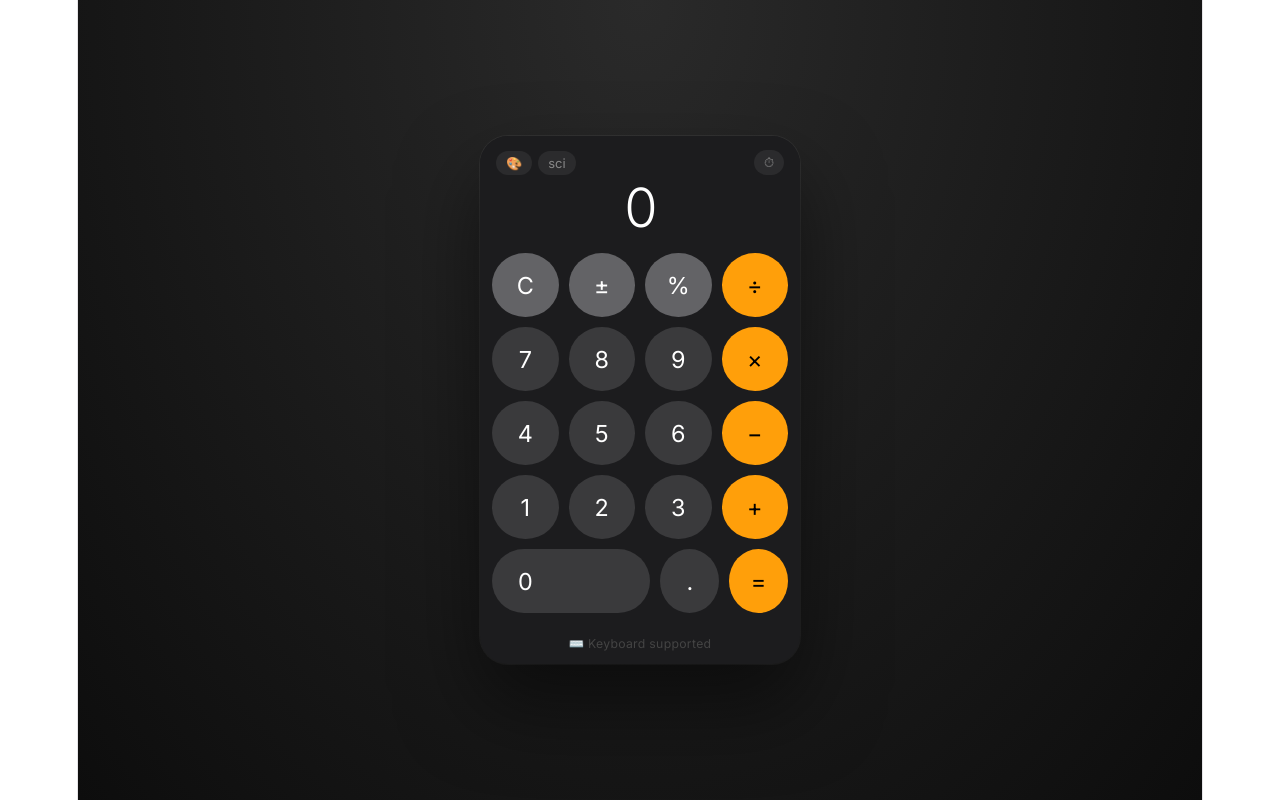
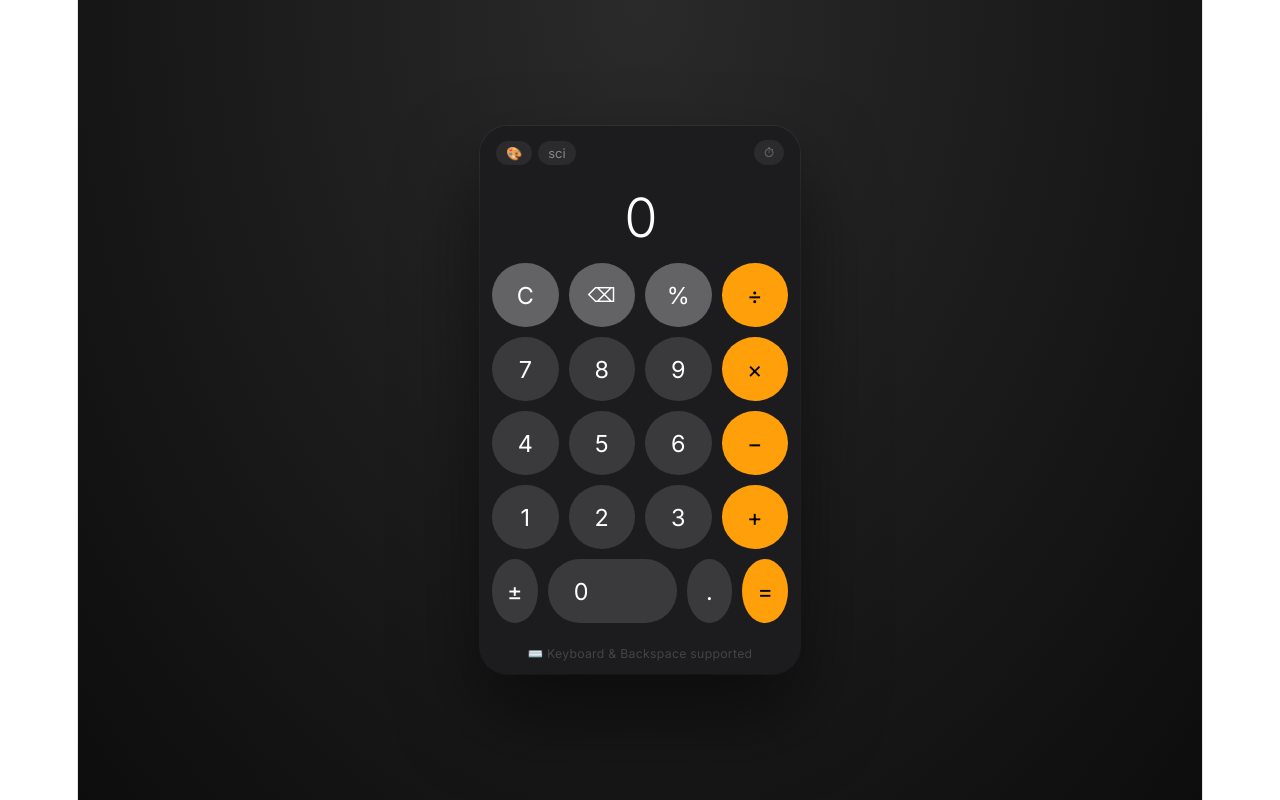
Before and after one commit to pujanrasaili/calculator, a React (Vite) app: page / in a window 1280 px wide. Built offline with nearby package versions, Linux system fonts and the light colour scheme.

Commit message:
Add backspace button, expression display & improved scientific mode

```diff
--- a/src/App.css
+++ b/src/App.css
@@ -98,3 +98,14 @@ body { min-height: 100vh; font-family: 'Inter', sans-serif; }
   text-align: center; padding: 6px; font-size: 0.68rem;
   color: var(--hint); letter-spacing: 0.3px;
 }
+.expression {
+  font-size: 0.85rem;
+  color: var(--muted);
+  text-align: right;
+  min-height: 18px;
+  margin-bottom: 2px;
+}
+
+.btn.backspace {
+  font-size: 1.1rem;
+}
--- a/src/App.jsx
+++ b/src/App.jsx
@@ -2,11 +2,11 @@ import { useState, useEffect } from "react";
 import "./App.css";
 
 const basicButtons = [
-  ["C", "±", "%", "÷"],
+  ["C", "⌫", "%", "÷"],
   ["7", "8", "9", "×"],
   ["4", "5", "6", "−"],
   ["1", "2", "3", "+"],
-  ["0", ".", "="],
+  ["±", "0", ".", "="],
 ];
 
 const sciButtons = [
@@ -26,6 +26,7 @@ export default function App() {
   const [showHistory, setShowHistory] = useState(false);
   const [showSci, setShowSci] = useState(false);
   const [theme, setTheme] = useState("dark");
+  const [expression, setExpression] = useState("");
 
   const calculate = (a, b, operator) => {
     switch (operator) {
@@ -39,24 +40,63 @@ export default function App() {
   };
 
   const handleBtn = (val) => {
-    if (val === "C") { setDisplay("0"); setPrev(null); setOp(null); setFresh(true); return; }
+    if (val === "C") {
+      setDisplay("0"); setPrev(null); setOp(null); setFresh(true); setExpression(""); return;
+    }
+    if (val === "⌫") {
+      if (fresh) return;
+      setDisplay((d) => d.length > 1 ? d.slice(0, -1) : "0");
+      return;
+    }
     if (val === "±") { setDisplay((d) => String(parseFloat(d) * -1)); return; }
     if (val === "%") { setDisplay((d) => String(parseFloat(d) / 100)); return; }
-    if (val === "π") { setDisplay(String(Math.PI)); setFresh(true); return; }
-    if (val === "e") { setDisplay(String(Math.E)); setFresh(true); return; }
-    if (val === "x²") { setDisplay((d) => String(parseFloat(d) ** 2)); setFresh(true); return; }
-    if (val === "√") { setDisplay((d) => String(Math.sqrt(parseFloat(d)))); setFresh(true); return; }
-    if (val === "sin") { setDisplay((d) => String(parseFloat(Math.sin(parseFloat(d) * Math.PI / 180).toFixed(10)))); setFresh(true); return; }
-    if (val === "cos") { setDisplay((d) => String(parseFloat(Math.cos(parseFloat(d) * Math.PI / 180).toFixed(10)))); setFresh(true); return; }
-    if (val === "tan") { setDisplay((d) => String(parseFloat(Math.tan(parseFloat(d) * Math.PI / 180).toFixed(10)))); setFresh(true); return; }
-    if (val === "log") { setDisplay((d) => String(parseFloat(Math.log10(parseFloat(d)).toFixed(10)))); setFresh(true); return; }
-    if (val === "ln") { setDisplay((d) => String(parseFloat(Math.log(parseFloat(d)).toFixed(10)))); setFresh(true); return; }
-    if (["÷", "×", "−", "+", "xʸ"].includes(val)) { setPrev(parseFloat(display)); setOp(val); setFresh(true); return; }
+    if (val === "π") { setDisplay(String(Math.PI.toFixed(8))); setFresh(true); return; }
+    if (val === "e") { setDisplay(String(Math.E.toFixed(8))); setFresh(true); return; }
+    if (val === "x²") {
+      const r = parseFloat(display) ** 2;
+      setHistory((h) => [`${display}² = ${r}`, ...h].slice(0, 20));
+      setDisplay(String(r)); setFresh(true); return;
+    }
+    if (val === "√") {
+      const r = parseFloat(Math.sqrt(parseFloat(display)).toFixed(10));
+      setHistory((h) => [`√${display} = ${r}`, ...h].slice(0, 20));
+      setDisplay(String(r)); setFresh(true); return;
+    }
+    if (val === "sin") {
+      const r = parseFloat(Math.sin(parseFloat(display) * Math.PI / 180).toFixed(10));
+      setHistory((h) => [`sin(${display}°) = ${r}`, ...h].slice(0, 20));
+      setDisplay(String(r)); setFresh(true); return;
+    }
+    if (val === "cos") {
+      const r = parseFloat(Math.cos(parseFloat(display) * Math.PI / 180).toFixed(10));
+      setHistory((h) => [`cos(${display}°) = ${r}`, ...h].slice(0, 20));
+      setDisplay(String(r)); setFresh(true); return;
+    }
+    if (val === "tan") {
+      const r = parseFloat(Math.tan(parseFloat(display) * Math.PI / 180).toFixed(10));
+      setHistory((h) => [`tan(${display}°) = ${r}`, ...h].slice(0, 20));
+      setDisplay(String(r)); setFresh(true); return;
+    }
+    if (val === "log") {
+      const r = parseFloat(Math.log10(parseFloat(display)).toFixed(10));
+      setHistory((h) => [`log(${display}) = ${r}`, ...h].slice(0, 20));
+      setDisplay(String(r)); setFresh(true); return;
+    }
+    if (val === "ln") {
+      const r = parseFloat(Math.log(parseFloat(display)).toFixed(10));
+      setHistory((h) => [`ln(${display}) = ${r}`, ...h].slice(0, 20));
+      setDisplay(String(r)); setFresh(true); return;
+    }
+    if (["÷", "×", "−", "+", "xʸ"].includes(val)) {
+      setExpression(`${display} ${val}`);
+      setPrev(parseFloat(display)); setOp(val); setFresh(true); return;
+    }
     if (val === "=") {
       if (op && prev !== null) {
         const result = calculate(prev, parseFloat(display), op);
         const entry = `${prev} ${op} ${display} = ${parseFloat(result.toFixed(10))}`;
         setHistory((h) => [entry, ...h].slice(0, 20));
+        setExpression("");
         setDisplay(String(parseFloat(result.toFixed(10))));
         setPrev(null); setOp(null); setFresh(true);
       }
@@ -71,11 +111,12 @@ export default function App() {
     else setDisplay((d) => (d === "0" ? val : d + val));
   };
 
-  // Keyboard support
   useEffect(() => {
     const keyMap = {
-      "0":"0","1":"1","2":"2","3":"3","4":"4","5":"5","6":"6","7":"7","8":"8","9":"9",
-      ".":".", "+":"+", "-":"−", "*":"×", "/":"÷", "Enter":"=", "Escape":"C", "Backspace":"C", "%":"%"
+      "0":"0","1":"1","2":"2","3":"3","4":"4","5":"5",
+      "6":"6","7":"7","8":"8","9":"9",
+      ".":".", "+":"+", "-":"−", "*":"×", "/":"÷",
+      "Enter":"=", "Escape":"C", "Backspace":"⌫", "%":"%"
     };
     const handler = (e) => { if (keyMap[e.key]) handleBtn(keyMap[e.key]); };
     window.addEventListener("keydown", handler);
@@ -91,14 +132,14 @@ export default function App() {
         <div className="display">
           <div className="top-bar">
             <div className="left-controls">
-              <button className="ctrl-btn" onClick={nextTheme}>🎨</button>
-              <button className={`ctrl-btn ${showSci ? "active" : ""}`} onClick={() => setShowSci(s => !s)}>sci</button>
+              <button className="ctrl-btn" onClick={nextTheme} title="Switch theme">🎨</button>
+              <button className={`ctrl-btn ${showSci ? "active" : ""}`} onClick={() => setShowSci(s => !s)} title="Scientific mode">sci</button>
             </div>
             <div className="right-controls">
-              <div className="op-indicator">{op || ""}</div>
-              <button className={`ctrl-btn ${showHistory ? "active" : ""}`} onClick={() => setShowHistory(s => !s)}>⏱</button>
+              <button className={`ctrl-btn ${showHistory ? "active" : ""}`} onClick={() => setShowHistory(s => !s)} title="History">⏱</button>
             </div>
           </div>
+          <div className="expression">{expression || " "}</div>
           <div className="number">{display}</div>
         </div>
 
@@ -110,8 +151,7 @@ export default function App() {
             </div>
             {history.length === 0
               ? <div className="history-empty">No calculations yet</div>
-              : <ul className="history-list">{history.map((h, i) => <li key={i} className="history-item">{h}</li>)}</ul>
-            }
+              : <ul className="history-list">{history.map((h, i) => <li key={i} className="history-item">{h}</li>)}</ul>}
           </div>
         )}
 
@@ -133,15 +173,20 @@ export default function App() {
               {row.map((btn) => (
                 <button
                   key={btn}
-                  className={`btn ${btn === "0" ? "zero" : ""} ${isOp(btn) ? "operator" : ""} ${btn === "=" ? "equals" : ""} ${["C","±","%"].includes(btn) ? "top" : ""}`}
+                  className={`btn
+                    ${btn === "0" ? "zero" : ""}
+                    ${isOp(btn) ? "operator" : ""}
+                    ${btn === "=" ? "equals" : ""}
+                    ${["C", "⌫", "%"].includes(btn) ? "top" : ""}
+                    ${btn === "⌫" ? "backspace" : ""}
+                  `}
                   onClick={() => handleBtn(btn)}
                 >{btn}</button>
               ))}
             </div>
           ))}
         </div>
-
-        <div className="keyboard-hint">⌨️ Keyboard supported</div>
+        <div className="keyboard-hint">⌨️ Keyboard & Backspace supported</div>
       </div>
     </div>
   );
```
